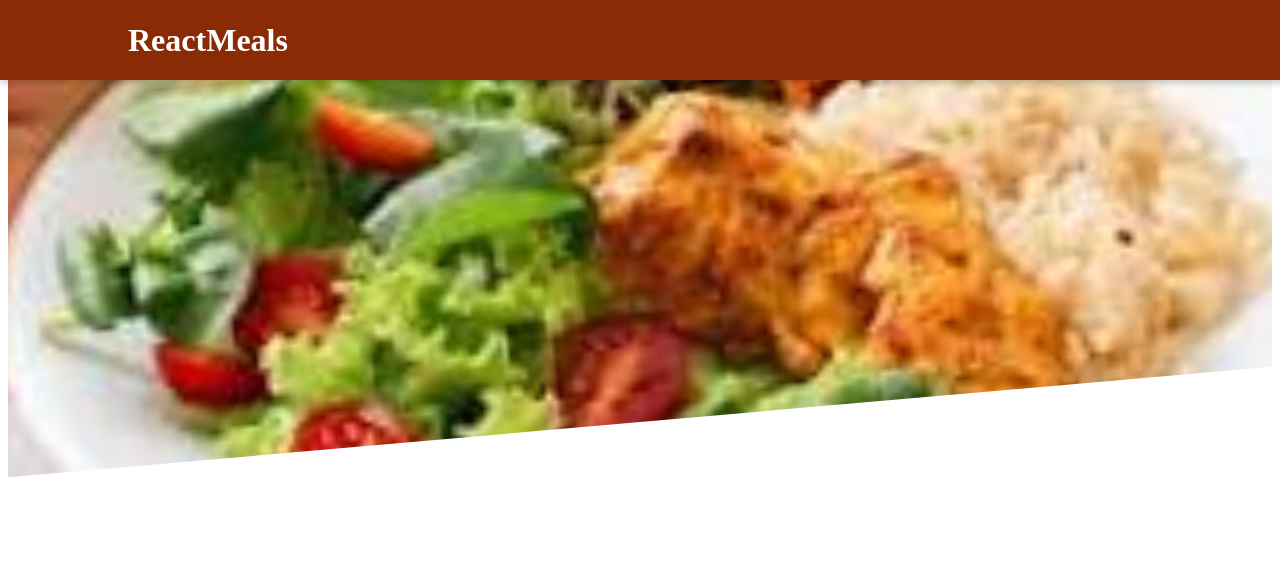
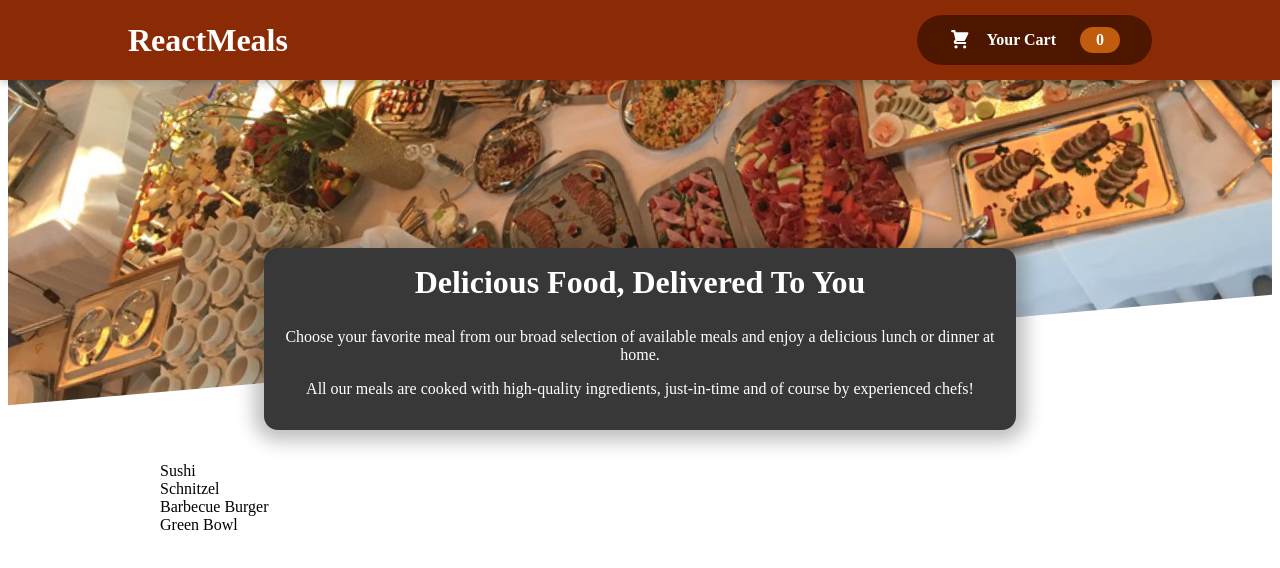
Before and after one commit to ChauhanVinay/React-Restaurant-web-app, a React (Vite) app: page / in a window 1280 px wide. Shown: the top 568 px of the page. Built offline with nearby package versions, Linux system fonts and the light colour scheme.

Commit message:
Add Restaurant Summary

```diff
--- a/src/App.jsx
+++ b/src/App.jsx
@@ -1,12 +1,19 @@
-import Header from "./components/Header";
+import React, { Fragment } from "react";
+import Header from "./components/Layout/Header.jsx";
+import Meals from "./components/Meals/Meals.jsx";
+
+
 function App() {
 
   return (
-    <>
-      <h1>Restaurant Website</h1>
+    <Fragment>
       <Header />
-    </>
-  )
-}
+      <main>
+        <Meals />
+      </main>
 
-export default App
+    </Fragment>
+  );
+};
+
+export default App;
--- /dev/null
+++ b/src/components/Cart/CartIcon.jsx
@@ -0,0 +1,15 @@
+import React from 'react';
+
+const CartIcon = () => {
+  return (
+    <svg
+      xmlns='http://www.w3.org/2000/svg'
+      viewBox='0 0 20 20'
+      fill='currentColor'
+    >
+      <path d='M3 1a1 1 0 000 2h1.22l.305 1.222a.997.997 0 00.01.042l1.358 5.43-.893.892C3.74 11.846 4.632 14 6.414 14H15a1 1 0 100-2H6.414l1-1H14a1 1 0 00.894-.553l3-6A1 1 0 0017 3H6.28l-.31-1.243A1 1 0 005 1H3zM16 16.5a1.5 1.5 0 11-3 0 1.5 1.5 0 013 0zM6.5 18a1.5 1.5 0 100-3 1.5 1.5 0 000 3z' />
+    </svg>
+  );
+};
+
+export default CartIcon;
--- a/src/components/Header.jsx
+++ /dev/null
@@ -1,21 +0,0 @@
-import React from "react";
-import classes from "./Header.module.css";
-import mealsImage from "../assets/mealsImage.jpeg";
-
-
-const Header = () => {
-    return (
-        <>
-       <header className={classes.header}>
-            <h1>ReactMeals</h1>
-            <button>Cart</button>
-       </header>
-
-            <div className={classes['main-image']}>
-    <img src={mealsImage} alt="Delicious meals" />
-            </div>
-        </>
-    );
-}
-
-export default Header;
--- /dev/null
+++ b/src/components/Layout/Header.jsx
@@ -0,0 +1,21 @@
+import React, { Fragment } from "react";
+import classes from "./Header.module.css";
+import mealsImage from "../../assets/meals (1).jpg";
+import HeaderCartButton from "./HeaderCartButton";
+
+const Header = () => {
+  return (
+    <Fragment>
+      <header className={classes.header}>
+        <h1>ReactMeals</h1>
+        <HeaderCartButton />
+      </header>
+
+      <div className={classes["main-image"]}>
+        <img src={mealsImage} alt="Delicious meals" />
+      </div>
+    </Fragment>
+  );
+};
+
+export default Header;
--- a/src/components/Header.module.css
+++ b/src/components/Layout/Header.module.css
@@ -12,6 +12,7 @@
   padding: 0 10%;
   box-shadow: 0 2px 8px rgba(0, 0, 0, 0.25);
   z-index: 10;
+  box-sizing: border-box;
 }
 
 .main-image {
--- /dev/null
+++ b/src/components/Layout/HeaderCartButton.jsx
@@ -0,0 +1,17 @@
+import React from 'react';
+import CartIcon from '../Cart/CartIcon';
+import classes from './HeaderCartButton.module.css';
+
+const HeaderCartButton = () => {
+  return (
+    <button className={classes.button}>
+      <span className={classes.icon}>
+        <CartIcon />
+      </span>
+      <span>Your Cart</span>
+      <span className={classes.badge}>0</span>
+    </button>
+  );
+};
+
+export default HeaderCartButton;
--- /dev/null
+++ b/src/components/Layout/HeaderCartButton.module.css
@@ -0,0 +1,66 @@
+.button {
+  cursor: pointer;
+  font: inherit;
+  border: none;
+  background-color: #4d1601;
+  color: white;
+  padding: 0.75rem 2rem;
+  display: flex;
+  justify-content: space-around;
+  align-items: center;
+  border-radius: 25px;
+  font-weight: bold;
+
+  white-space: nowrap;
+  gap: 0.5rem;
+}
+
+.button:hover,
+.button:active {
+  background-color: #2c0d00;
+}
+
+.icon {
+  width: 1.35rem;
+  height: 1.35rem;
+  margin-right: 0.5rem;
+  display: flex;
+  justify-content: center;
+  align-items: center;
+}
+
+.badge {
+  background-color: #c05c0d;
+  padding: 0.25rem 1rem;
+  border-radius: 25px;
+  margin-left: 1rem;
+  font-weight: bold;
+}
+
+.button:hover .badge,
+.button:active .badge {
+  background-color: #923107;
+}
+
+
+.bump {
+  animation: bump 300ms ease-out;
+}
+
+@keyframes bump {
+  0% {
+    transform: scale(1);
+  }
+  10% {
+    transform: scale(0.9);
+  }
+  30% {
+    transform: scale(1.1);
+  }
+  50% {
+    transform: scale(1.15);
+  }
+  100% {
+    transform: scale(1);
+  }
+}
--- /dev/null
+++ b/src/components/Meals/AvailableMeals.jsx
@@ -0,0 +1,42 @@
+import classes from "./AvailableMeals.module.css";
+
+const DUMMY_MEALS = [//meals list hard coded
+  {
+    id: 'm1',
+    name: 'Sushi',
+    description: 'Finest fish and veggies',
+    price: 22.99,
+  },
+  {
+    id: 'm2',
+    name: 'Schnitzel',
+    description: 'A german specialty!',
+    price: 16.5,
+  },
+  {
+    id: 'm3',
+    name: 'Barbecue Burger',
+    description: 'American, raw, meaty',
+    price: 12.99,
+  },
+  {
+    id: 'm4',
+    name: 'Green Bowl',
+    description: 'Healthy...and green...',
+    price: 18.99,
+  },
+];
+
+const AvailableMeals = () => {
+    const mealsList = DUMMY_MEALS.map((meal) => <li>{meal.name}</li>);
+
+    return (
+        <section className={classes.meals}>
+            <ul>
+                {mealsList}
+            </ul>
+        </section>
+    );
+};
+
+export default AvailableMeals;
--- /dev/null
+++ b/src/components/Meals/AvailableMeals.module.css
@@ -0,0 +1,24 @@
+.meals {
+  max-width: 60rem;
+  width: 90%;
+  margin: 2rem auto;
+  animation: meals-appear 1s ease-out forwards;
+}
+
+.meals ul {
+  list-style: none;
+  margin: 0;
+  padding: 0;
+}
+
+@keyframes meals-appear {
+  from {
+    opacity: 0;
+    transform: translateY(3rem);
+  }
+
+  to {
+    opacity: 1;
+    transform: translateY(0);
+  }
+}
--- /dev/null
+++ b/src/components/Meals/Meals.jsx
@@ -0,0 +1,15 @@
+import { Fragment } from 'react';
+
+import MealsSummary from './MealsSummary';
+import AvailableMeals from './AvailableMeals';
+
+const Meals = () => {
+  return (
+    <Fragment>
+      <MealsSummary />
+      <AvailableMeals />
+    </Fragment>
+  );
+};
+
+export default Meals;
--- /dev/null
+++ b/src/components/Meals/MealsSummary.jsx
@@ -0,0 +1,19 @@
+
+import React from "react";
+import classes from "./MealsSummary.module.css";
+
+const MealsSummary = () => {
+    return (
+        <section className={classes.summary}>
+         <h2>Delicious Food, Delivered To You</h2>
+            <p>
+                Choose your favorite meal from our broad selection of available meals and enjoy a delicious lunch or dinner at home.
+            </p>
+            <p>
+                All our meals are cooked with high-quality ingredients, just-in-time and of course by experienced chefs!
+            </p>
+        </section>
+    );
+};
+
+export default MealsSummary;
--- /dev/null
+++ b/src/components/Meals/MealsSummary.module.css
@@ -0,0 +1,18 @@
+.summary {
+  text-align: center;
+  max-width: 45rem;
+  width: 90%;
+  margin: auto;
+  margin-top: -10rem; /* Pulls the card up over the background image */
+  position: relative;
+  background-color: #383838;
+  color: white;
+  border-radius: 14px;
+  padding: 1rem;
+  box-shadow: 0 1px 18px 10px rgba(0, 0, 0, 0.25);
+}
+
+.summary h2 {
+  font-size: 2rem;
+  margin-top: 0;
+}
```
Also changed, not shown: src/assets/meals (1).jpg (added), 1 other file (tests, documents, lock files or other folders).
